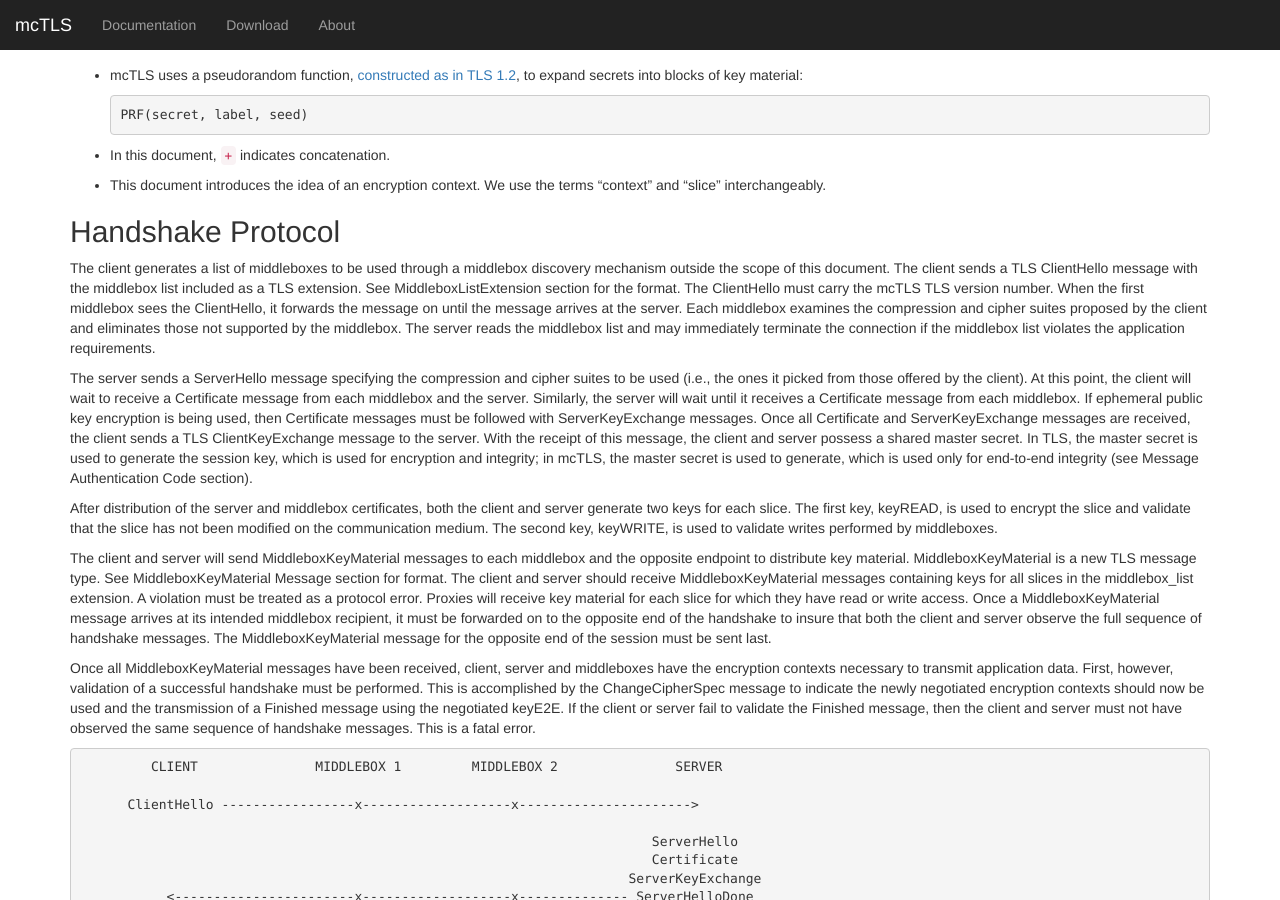
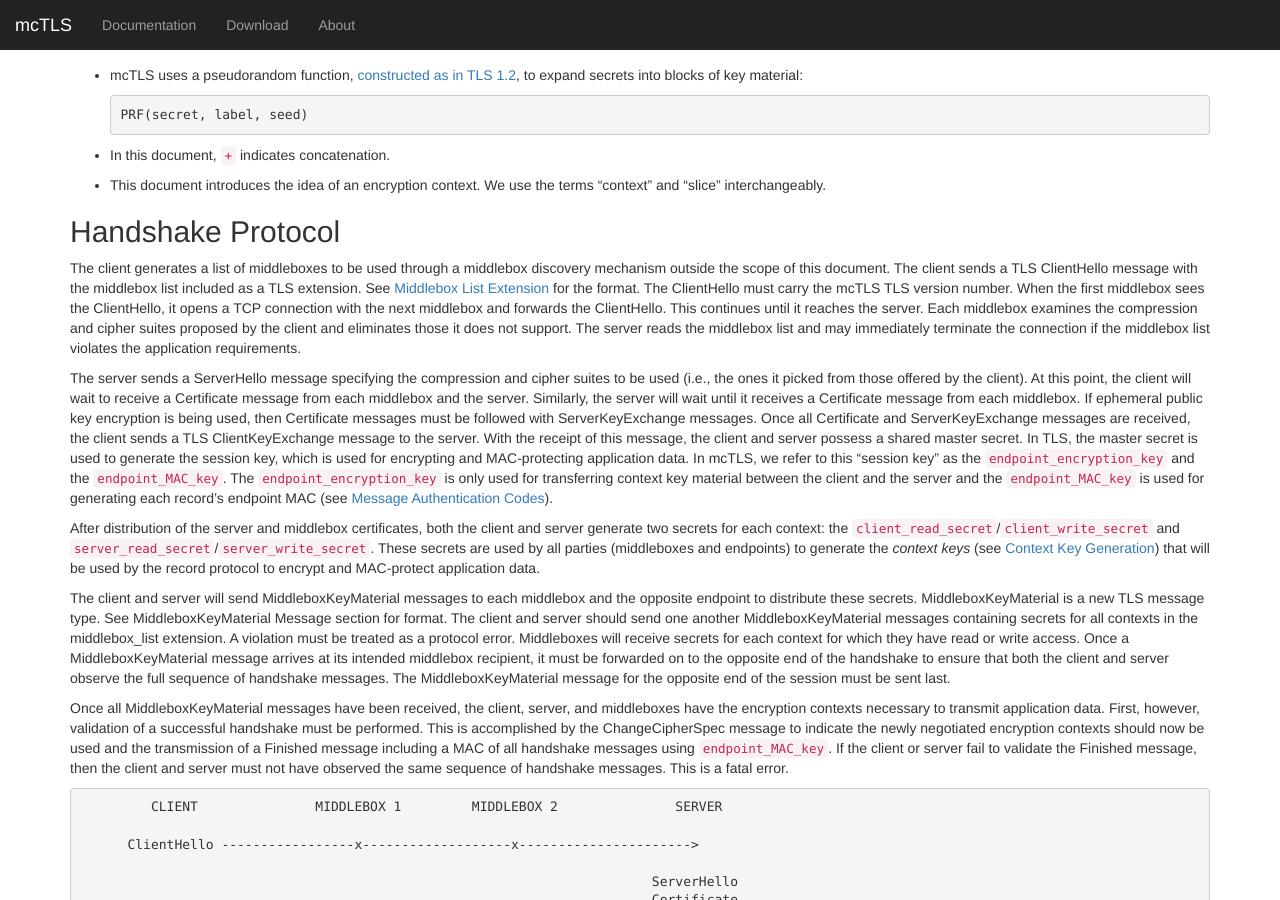
Before and after one commit to dtnaylor/mctls-www, a Jekyll site: the page built from www/documentation.md, in a window 1280 px wide and 900 px high, scrolled down 830 px. Built offline with Jekyll 4.4.1, drawn with Linux system fonts in a browser that asks for light colours; nearby versions of some CDN libraries; some of the changed text lies outside the part shown.

Commit message:
Updated documentation

```diff
--- a/www/documentation.md
+++ b/www/documentation.md
@@ -3,7 +3,7 @@ layout: default
 title: mcTLS Specification
 ---
 
-# The multi-context TLS (mcTLS) Protocol
+# The Multi-Context TLS (mcTLS) Protocol
 {:.no_toc}
 
 The mcTLS protocol is designed to enable secure communication between a client, server,
@@ -57,16 +57,17 @@ access needed to do its jobs.
 
 ## Handshake Protocol
 
-The client generates a list of middleboxes to be used through a middlebox discovery
-mechanism outside the scope of this document. The client sends a TLS
-ClientHello message with the middlebox list included as a TLS extension. See MiddleboxListExtension
-section for the format. The ClientHello must carry the mcTLS TLS
-version number. When the first middlebox sees the ClientHello, it forwards the
-message on until the message arrives at the server. Each middlebox examines the
-compression and cipher suites proposed by the client and eliminates those not
-supported by the middlebox. The server reads the middlebox list and may immediately
-terminate the connection if the middlebox list violates the application
-requirements.
+The client generates a list of middleboxes to be used through a middlebox
+discovery mechanism outside the scope of this document. The client sends a TLS
+ClientHello message with the middlebox list included as a TLS extension. See
+[Middlebox List Extension](#middlebox-list-extension) for the format. The
+ClientHello must carry the mcTLS TLS version number. When the first middlebox
+sees the ClientHello, it opens a TCP connection with the next middlebox and
+forwards the ClientHello. This continues until it reaches the server.
+Each middlebox examines the compression and cipher suites proposed
+by the client and eliminates those it does not support. The server
+reads the middlebox list and may immediately terminate the connection if the
+middlebox list violates the application requirements.
 
 The server sends a ServerHello message specifying the compression and cipher
 suites to be used (i.e., the ones it picked from those offered by the client).
@@ -77,36 +78,43 @@ being used, then Certificate messages must be followed with ServerKeyExchange
 messages. Once all Certificate and ServerKeyExchange messages are received, the
 client sends a TLS ClientKeyExchange message to the server. With the receipt of
 this message, the client and server possess a shared master secret. In TLS, the
-master secret is used to generate the session key, which is used for encryption
-and integrity; in mcTLS, the master secret is used to generate, which is used
-only for end-to-end integrity (see Message Authentication Code section).
+master secret is used to generate the session key, which is used for encrypting
+and MAC-protecting application data.  In mcTLS, we refer to this "session key"
+as the `endpoint_encryption_key` and the `endpoint_MAC_key`. The
+`endpoint_encryption_key` is only used for transferring context key material
+between the client and the server and the `endpoint_MAC_key` is used for
+generating each record's endpoint MAC (see [Message Authentication
+Codes](#message-authentication-codes)).
 
-After distribution of the server and middlebox certificates, both the client and
-server generate two keys for each slice. The first key, keyREAD, is used to
-encrypt the slice and validate that the slice has not been modified on the
-communication medium. The second key, keyWRITE, is used to validate writes
-performed by middleboxes.
+After distribution of the server and middlebox certificates, both the client
+and server generate two secrets for each context: the
+`client_read_secret`/`client_write_secret` and
+`server_read_secret`/`server_write_secret`. These secrets are used by all
+parties (middleboxes and endpoints) to generate the *context keys* (see
+[Context Key Generation](#context-key-generation)) that will be used by the
+record protocol to encrypt and MAC-protect application data.
 
 The client and server will send MiddleboxKeyMaterial messages to each middlebox and the
-opposite endpoint to distribute key material. MiddleboxKeyMaterial is a new TLS
+opposite endpoint to distribute these secrets. MiddleboxKeyMaterial is a new TLS
 message type. See MiddleboxKeyMaterial Message section for format. The client and
-server should receive MiddleboxKeyMaterial messages containing keys for all slices
+server should send one another MiddleboxKeyMaterial messages containing secrets for all contexts
 in the middlebox_list extension. A violation must be treated as a protocol error.
-Proxies will receive key material for each slice for which they have read or
+Middleboxes will receive secrets for each context for which they have read or
 write access. Once a MiddleboxKeyMaterial message arrives at its intended middlebox
 recipient, it must be forwarded on to the opposite end of the handshake to
-insure that both the client and server observe the full sequence of handshake
+ensure that both the client and server observe the full sequence of handshake
 messages. The MiddleboxKeyMaterial message for the opposite end of the session must
 be sent last.
 
-Once all MiddleboxKeyMaterial messages have been received, client, server and
-middleboxes have the encryption contexts necessary to transmit application data.
-First, however, validation of a successful handshake must be performed. This is
-accomplished by the ChangeCipherSpec message to indicate the newly negotiated
-encryption contexts should now be used and the transmission of a Finished
-message using the negotiated keyE2E. If the client or server fail to validate
-the Finished message, then the client and server must not have observed the
-same sequence of handshake messages. This is a fatal error.
+Once all MiddleboxKeyMaterial messages have been received, the client, server,
+and middleboxes have the encryption contexts necessary to transmit application
+data.  First, however, validation of a successful handshake must be performed.
+This is accomplished by the ChangeCipherSpec message to indicate the newly
+negotiated encryption contexts should now be used and the transmission of a
+Finished message including a MAC of all handshake messages using
+`endpoint_MAC_key`. If the client or server fail to validate the Finished
+message, then the client and server must not have observed the same sequence of
+handshake messages. This is a fatal error.
 
 	         CLIENT               MIDDLEBOX 1         MIDDLEBOX 2               SERVER
 
@@ -223,11 +231,15 @@ There are six symmetric keys associated with each context:
 *	`client_write_MAC_key`: Compute writer MAC for data from client to server.
 *	`server_write_MAC_key`: Compute writer MAC for data from server to client.
 
+For simplicity, when referring to these keys elsewhere in this document, we do
+not distinguish between the client-to-server key and the server-to-client key
+(for example, we may simply refer to a context's `read_MAC_key`).
+
 For each context, each party uses the partial secrets (one from the client and
 one from the server) to compute two blocks of key material:
 
-	read_key_block = PRF(client_reader_secret + server_reader_secret, "reader keys", client_random + server_random)
-	write_key_block = PRF(client_writer_secret + server_writer_secret, "writer keys", client_random + server_random)
+	read_key_block = PRF(client_read_secret + server_read_secret, "reader keys", client_random + server_random)
+	write_key_block = PRF(client_write_secret + server_write_secret, "writer keys", client_random + server_random)
 
 The `read_key_block` is partitioned into `client_read_key`, `server_read_key`,
 `client_read_MAC_key`, and `server_read_MAC_key`; the `write_key_block` is
@@ -263,22 +275,21 @@ mcTLS-aware application must specify an encryption context. The record protocol
 uses the corresponding keys to encrypt and MAC-protect the payload and places
 the context ID in the record header.
 
-### Message Authentication Code
+### Message Authentication Codes
 
-TODO: update
+TLS uses a keyed MAC to detect message tampering by parties. mcTLS uses three
+MACs for each record:
 
-TLS uses a keyed MAC to detect message tampering in the communication medium.
-If a middlebox performs a modification of the message, then validation of the
-MAC at the recipient will fail as desired. However, the failure will be
-indistinguishable from an attack within the communication medium. Therefore,
-mcTLS introduces two additional MACs. The standard TLS MAC is generated using
-keyE2E while the two new MACs are generated using keyREAD and keyWRITE from the
-record context. The keyE2E MAC insures that the ends of the mcTLS session can
-detect the presence of modifications of the content by middleboxes. The keyREAD MAC
-is used by middleboxes to validate that the record has not been modified in the
-communication medium. The keyWRITE MAC is used to verify that modifications of
-the record have exclusively been performed by middleboxes with write access. The
-MAC format has not changed and is described as follows:
+*	A *reader MAC*, generated with the context's `read_MAC_key`. This is used
+	to detect changes by third parties.
+
+*	A *writer MAC*, generated with the context's `write_MAC_key`. This is used
+	to detect (illegal) changes by middleboxes with read-only access.
+
+*	An *endpoint MAC*, generated with the `endpoint_MAC_key`. This is used to
+	detect (legal) changes by middleboxes with write access.
+
+The MAC format has not changed:
 
 	MAC_function(MAC_write_key, seq_num + record.type + record.version + record.length + record.content)
 
@@ -289,7 +300,7 @@ the full session, middleboxes must never modify the number or order of mcTLS rec
 on the communication medium.
 
 The order of the MACs after the record payload is not significant and chosen
-arbitrarily to be: payload, read MAC, write MAC, end-to-end integrity MAC.
+arbitrarily to be: payload, reader MAC, writer MAC, endpoint MAC.
 
 ## Application Programming Interface
 
```
Also changed, not shown: www/about.md (deleted, +0 -11 lines).
